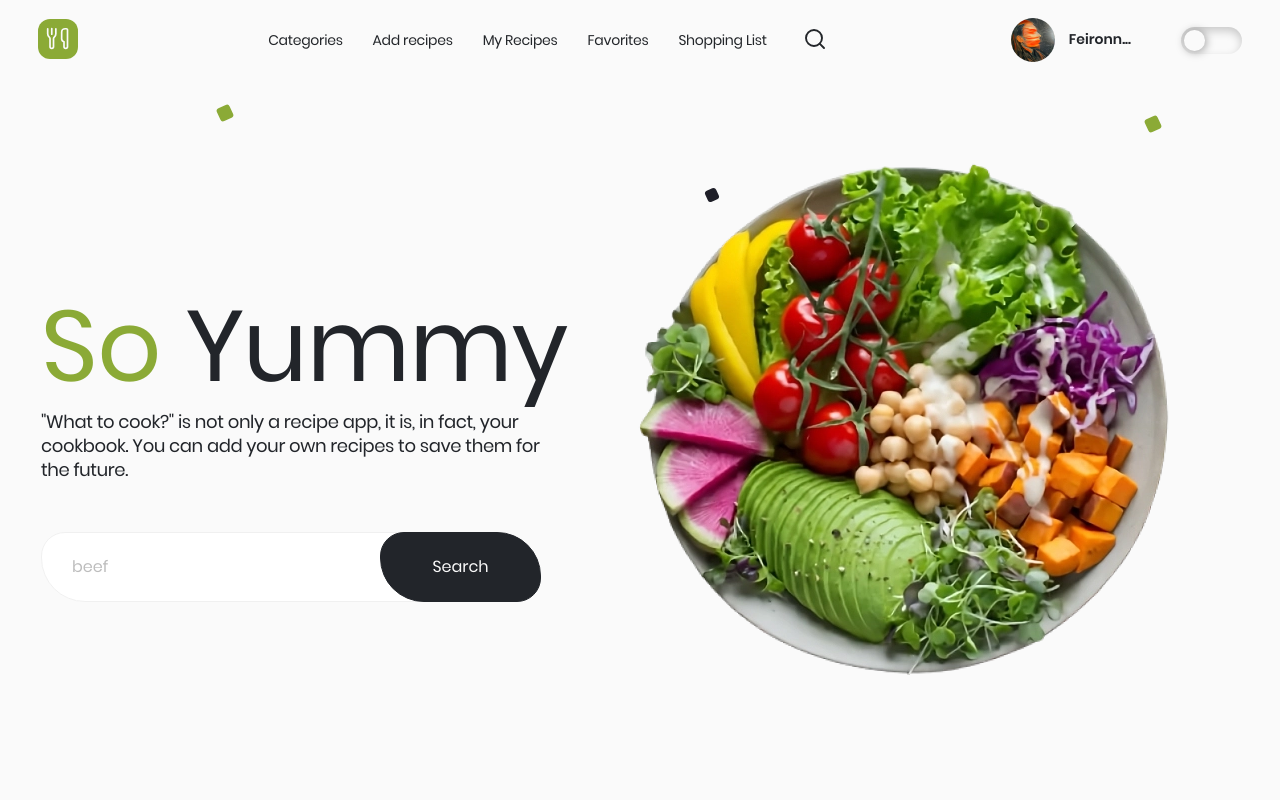
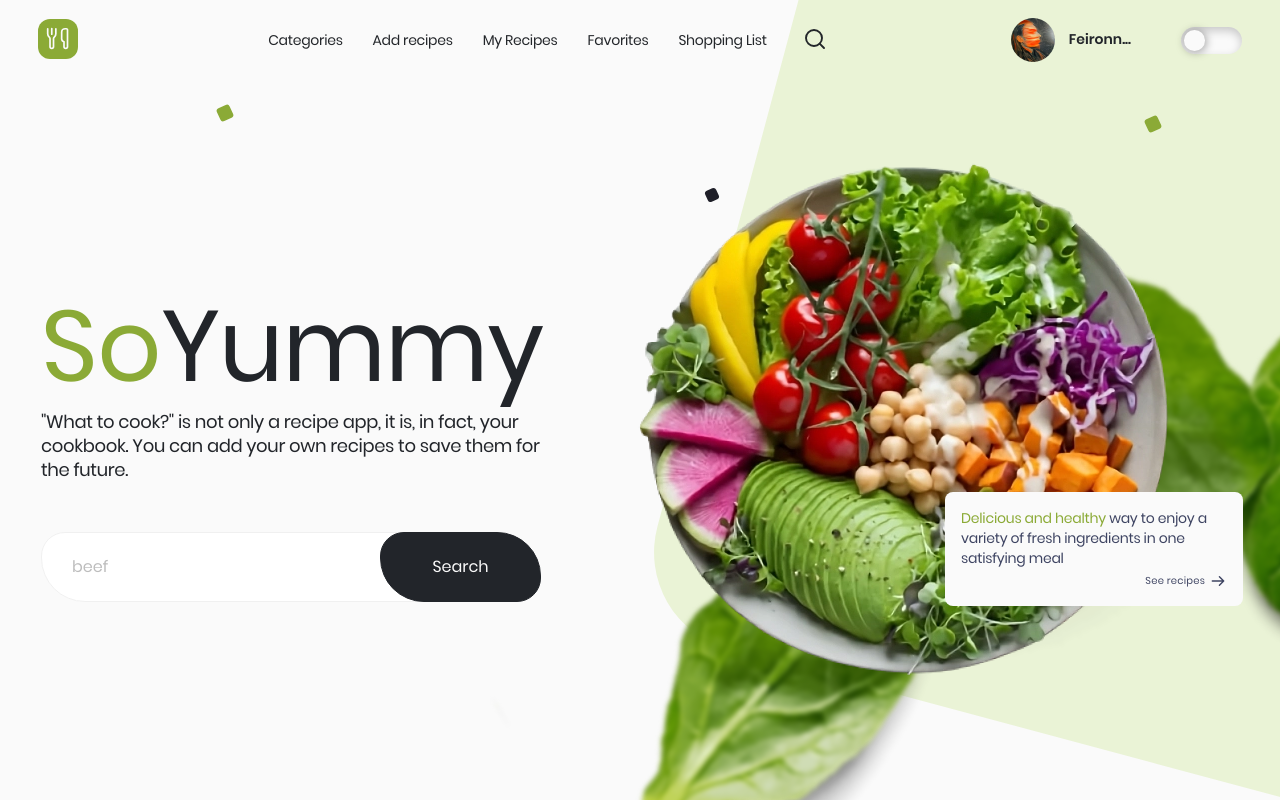
Before and after one commit to pawelrogowski/soYum, a React (Vite) app: page /home in a window 1280 px wide. Built offline with nearby package versions, Linux system fonts and the light colour scheme.

Commit message:
updated styles

```diff
--- a/src/components/CallToAction/CallToAction.styled.js
+++ b/src/components/CallToAction/CallToAction.styled.js
@@ -11,6 +11,18 @@ export const StyledDiv = styled.div`
   gap: 0.4rem;
   background-color: #fafafa;
   border-radius: 0.8rem;
+  @media (min-width: ${({ theme }) => theme.breakpoints.tablet}) {
+    width: 26rem;
+    padding: 1.2rem;
+    bottom: 24px;
+    right: 26px;
+  }
+  @media (min-width: ${({ theme }) => theme.breakpoints.desktop}) {
+    width: 29.8rem;
+    padding: 1.6rem;
+    bottom: 90px;
+    right: -50px;
+  }
 
   p {
     color: #3e4462;
@@ -18,6 +30,13 @@ export const StyledDiv = styled.div`
     font-weight: 500;
     line-height: 1.5rem;
     letter-spacing: -0.024rem;
+    @media (min-width: ${({ theme }) => theme.breakpoints.tablet}) {
+      font-size: 1.4rem;
+      line-height: 1.28;
+    }
+    @media (min-width: ${({ theme }) => theme.breakpoints.desktop}) {
+      line-height: 1.43;
+    }
     span {
       color: #8baa36;
     }
@@ -32,6 +51,7 @@ export const StyledDiv = styled.div`
     line-height: 1.2;
     letter-spacing: 0.2px;
     justify-content: flex-end;
+
     svg {
       width: 1.8rem;
       height: 1.8rem;
--- a/src/components/Hero/Hero.jsx
+++ b/src/components/Hero/Hero.jsx
@@ -49,7 +49,7 @@ export const Hero = () => {
         <>
           <div>
             <h1>
-              <span>So </span>Yummy
+              <span>So</span>Yummy
             </h1>
             <p>
               &quot;What to cook?&quot; is not only a recipe app, it is, in
@@ -58,13 +58,21 @@ export const Hero = () => {
             </p>
             <SearchForm placeholder="beef" />
           </div>
+          <div>
             <picture>
               <source
                 srcSet={`${herox1} 1x, ${herox2} 2x, ${herox3} 3x`}
                 type="image/webp"
               />
-            <img src={hero} alt="plate of delicious food" />
+              <img src={hero} alt="plate of delicious food" />{" "}
+              <CallToAction
+                text="way to enjoy a variety of fresh ingredients in one satisfying meal"
+                highlightedText="Delicious and healthy"
+                linkText="See recipes"
+                icon="arrow_long"
+              />
             </picture>
+          </div>
         </>
       ) : null}
     </StyledSection>
```
Lines whose indentation alone changed are shown as unchanged.
